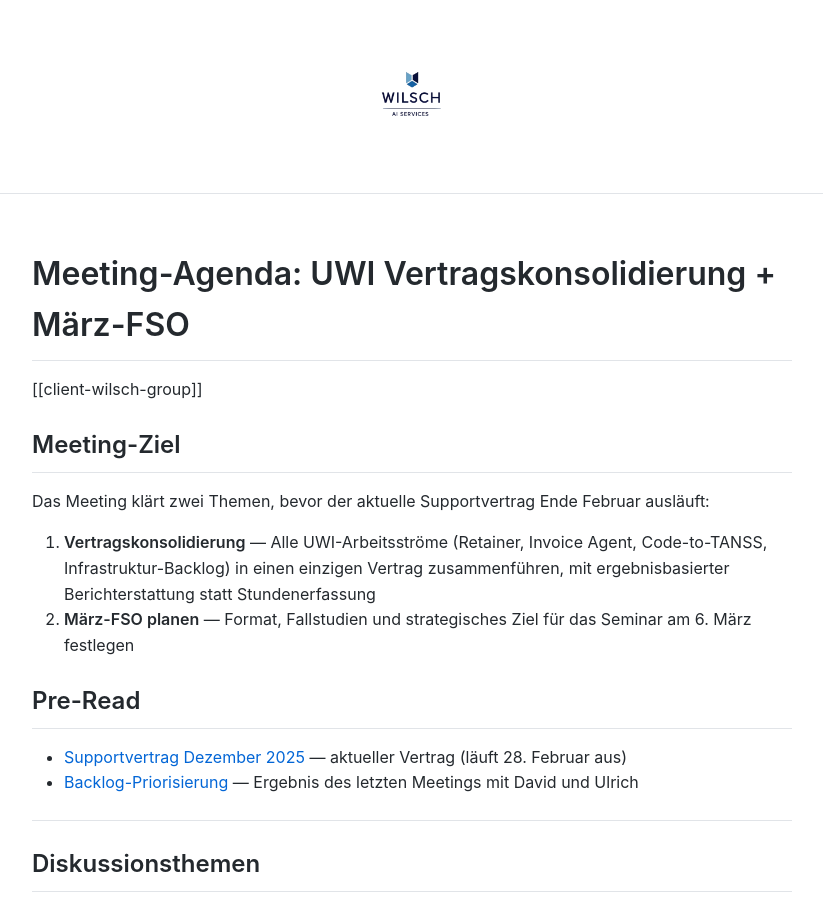
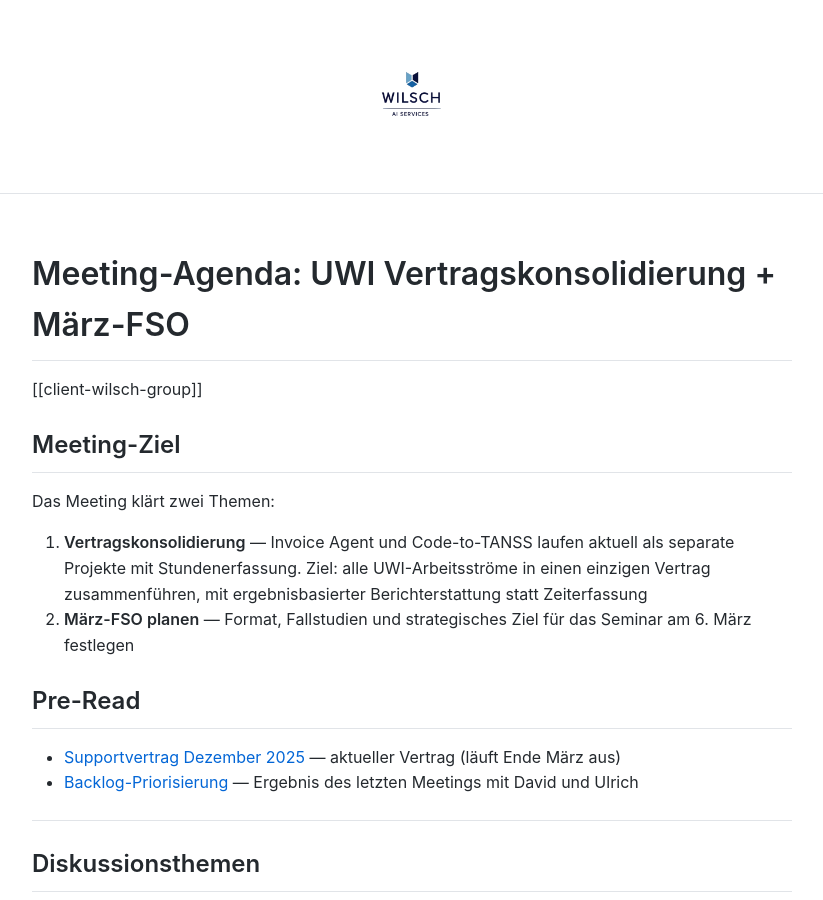
Before and after one commit to MariusWilsch/public-wilsch-ai-pages, a Jekyll site: the page built from project/uwi-retainer/meeting-agenda-contract-consolidation.md, in a window 1280 px wide and 900 px high. Shown: the whole window, without its empty margins (228-1051 px from the left). Built offline with Jekyll 4.4.1, drawn with Linux system fonts in a browser that asks for light colours; our own code applies the rules of GitHub Pages for plain Markdown files.

Commit message:
Sync from hippocampus 2026-02-17

```diff
--- a/project/uwi-retainer/meeting-agenda-contract-consolidation.md
+++ b/project/uwi-retainer/meeting-agenda-contract-consolidation.md
@@ -7,14 +7,14 @@ publish: true
 
 ## Meeting-Ziel
 
-Das Meeting klärt zwei Themen, bevor der aktuelle Supportvertrag Ende Februar ausläuft:
+Das Meeting klärt zwei Themen:
 
-1. **Vertragskonsolidierung** — Alle UWI-Arbeitsströme (Retainer, Invoice Agent, Code-to-TANSS, Infrastruktur-Backlog) in einen einzigen Vertrag zusammenführen, mit ergebnisbasierter Berichterstattung statt Stundenerfassung
+1. **Vertragskonsolidierung** — Invoice Agent und Code-to-TANSS laufen aktuell als separate Projekte mit Stundenerfassung. Ziel: alle UWI-Arbeitsströme in einen einzigen Vertrag zusammenführen, mit ergebnisbasierter Berichterstattung statt Zeiterfassung
 2. **März-FSO planen** — Format, Fallstudien und strategisches Ziel für das Seminar am 6. März festlegen
 
 ## Pre-Read
 
-- [Supportvertrag Dezember 2025](https://mariuswilsch.github.io/public-wilsch-ai-pages/project/wilsch-group/supportvertrag-dezember-2025) — aktueller Vertrag (läuft 28. Februar aus)
+- [Supportvertrag Dezember 2025](https://mariuswilsch.github.io/public-wilsch-ai-pages/project/wilsch-group/supportvertrag-dezember-2025) — aktueller Vertrag (läuft Ende März aus)
 - [Backlog-Priorisierung](https://mariuswilsch.github.io/public-wilsch-ai-pages/project/uwi-retainer/meeting-agenda-backlog-prioritization) — Ergebnis des letzten Meetings mit David und Ulrich
 
 ---
```
